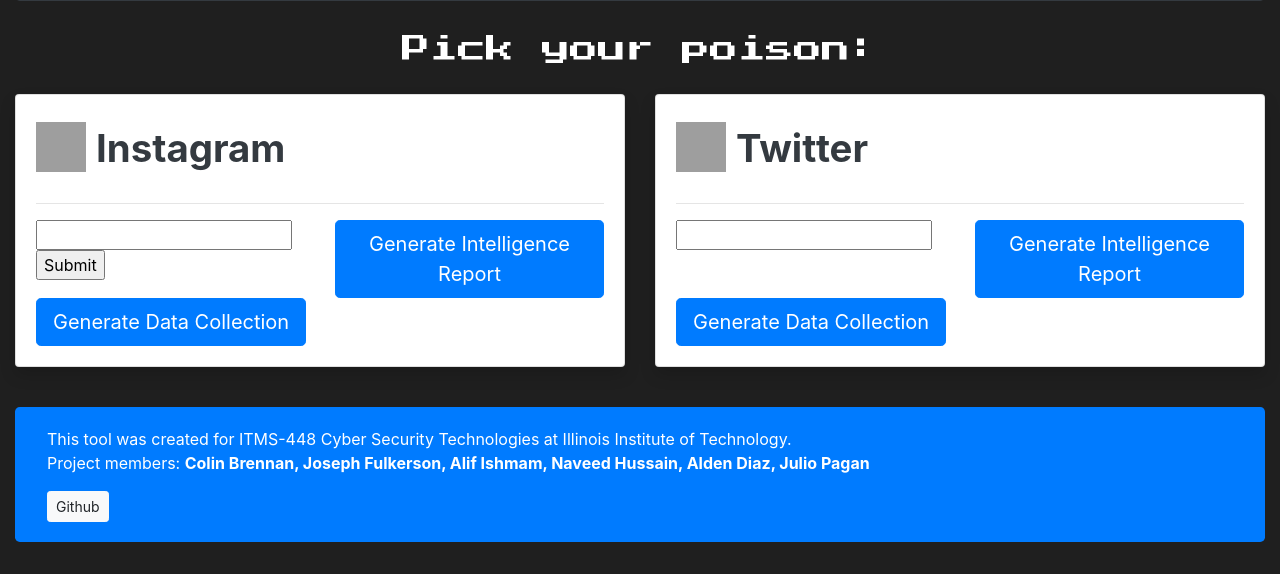
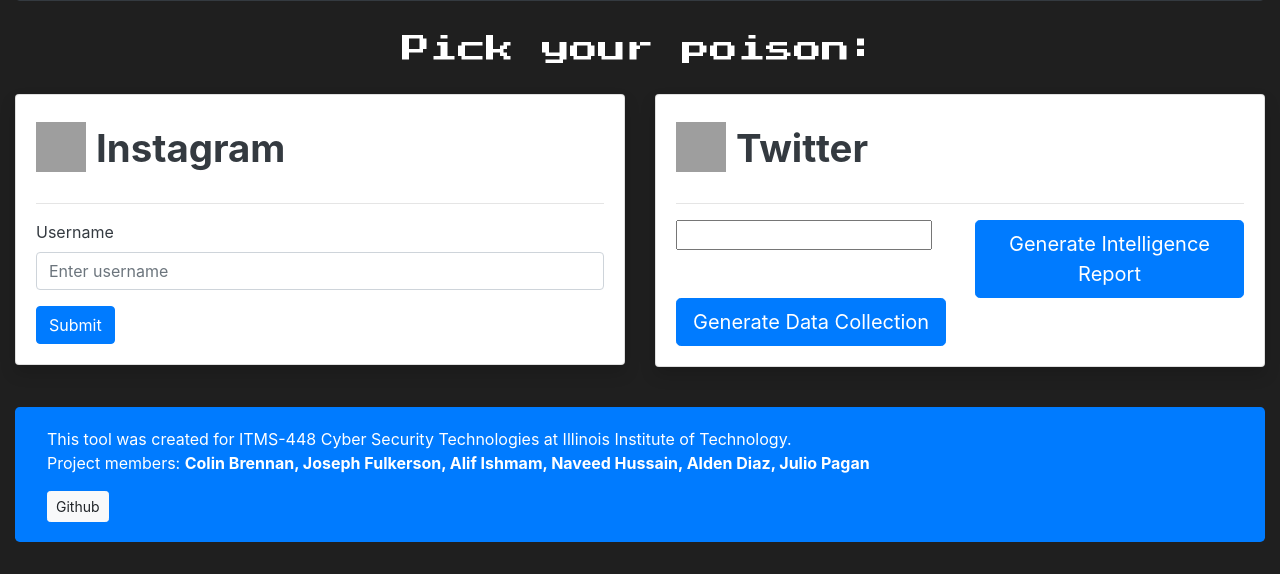
Before and after one commit to fulkerson99/OSINT, a Flask app: page / in a window 1280 px wide. Shown: the part 366-940 px from the top of the page. Run offline with Flask 2, Linux system fonts and the light colour scheme; grey boxes are pictures that could not be loaded.

Commit message:
data passes through form

```diff
--- a/app.py
+++ b/app.py
@@ -1,4 +1,4 @@
-from flask import Flask, render_template
+from flask import Flask, render_template, request
 app = Flask(__name__)
 
 
@@ -8,7 +8,8 @@ def main():
 
 @app.route('/instagram_intelligence_report' , methods=['GET','POST'])
 def instagram_intelligence_report():
-    return render_template("instagram_intelligence.html")
+    iguser = request.form['iguser']
+    return render_template("instagram_intelligence.html", iguser=iguser)
 
 
 
--- a/templates/instagram_intelligence.html
+++ b/templates/instagram_intelligence.html
@@ -1 +1,3 @@
 Instagram Intelligence Report Path
+
+{{iguser}}
--- a/templates/main.html
+++ b/templates/main.html
@@ -56,22 +56,21 @@
                             <span><img src="https://cdn1.iconfinder.com/data/icons/social-media-outline-6/128/SocialMedia_Instagram-Outline-512.png" width="50px" height="50px" style="margin-bottom: 10px;margin-right: 10px;"><b>Instagram</b></span>
                         </a>
                         <hr />
-                        <div class="row">
+                        <div class="row text-dark">
 
                             <div class="col">
-                                <form method="POST">
-                                    <input name="text">
-                                    <input type="submit">
-                                </form>
+                                <form method="post" action="/instagram_intelligence_report">
+                                    <div class="form-group">
+                                      <label for="exampleInputEmail1">Username</label>
+                                      <input type="text" class="form-control" name="iguser" placeholder="Enter username">
+                                    </div>
+
+                                    <button type="submit" class="btn btn-primary">Submit</button>
+                                  </form>
 
                             </div>
 
-                            <div class="col">
-                                <a class="btn-lg btn btn-primary" href="/instagram_intelligence_report" >Generate Intelligence Report </a>
-                            </div>
-                            <div class="col">
-                                <a class="btn-lg btn btn-primary" id="IGcollectData">Generate Data Collection</a>
-                            </div>
+
                             </div>
 
                     </div>
```
